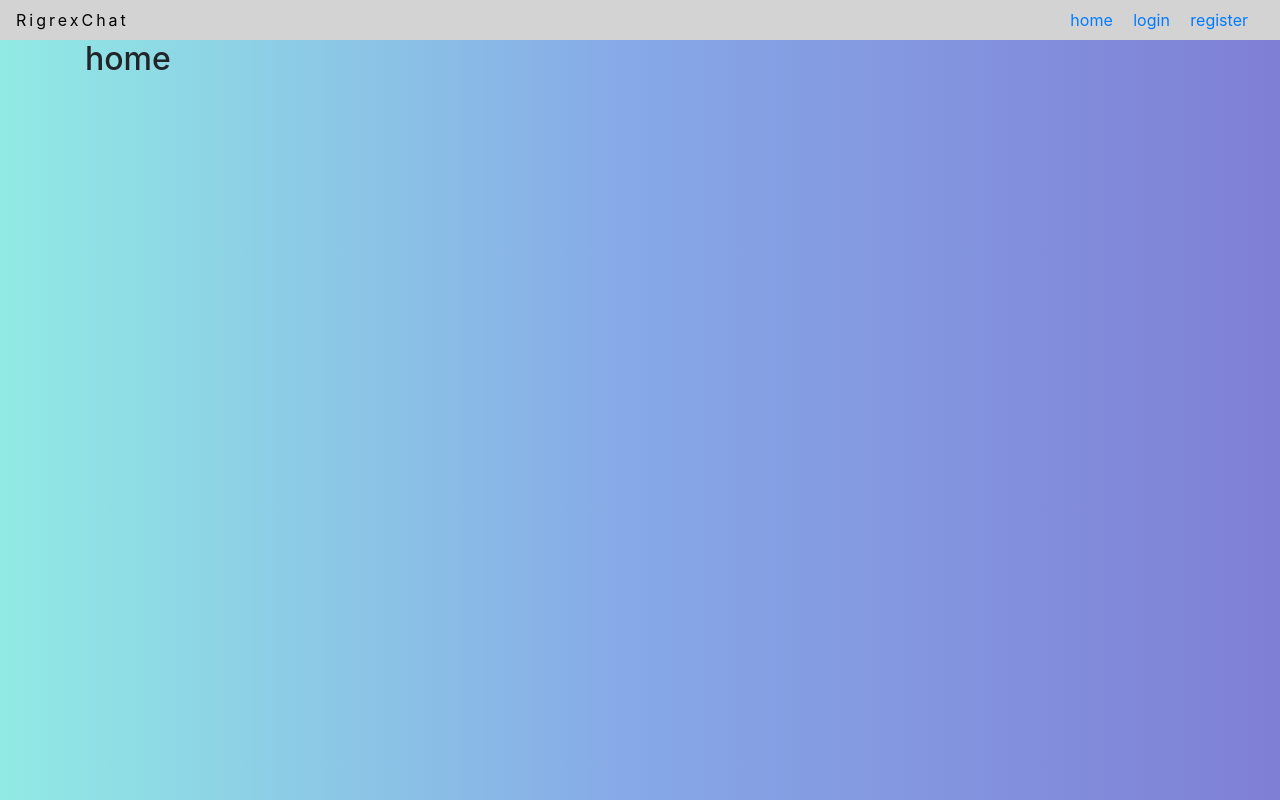
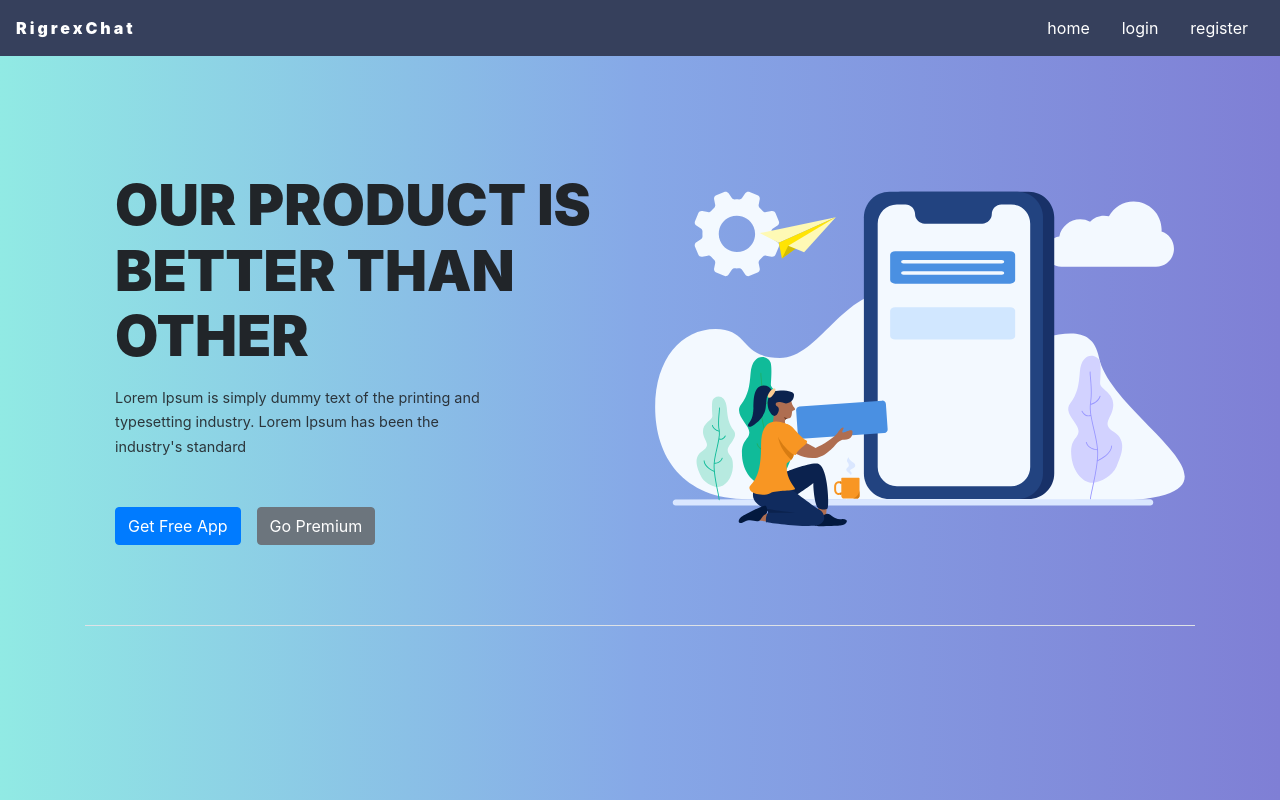
Before and after one commit to hurrairaa/RigrexChat, a Next.js app: page / in a window 1280 px wide. Built offline with nearby package versions, Linux system fonts and the light colour scheme; no server answers.

Commit message:
first commit

```diff
--- a/components/Navbar.js
+++ b/components/Navbar.js
@@ -20,24 +20,34 @@ const Navbar=()=>{
         <div className="navbar">
 
             <div className="logo"> RigrexChat</div>
-            <div>
-                <Link href="/" ><a className="mr-3"> home</a></Link>
-                {!isLoggedIn ? <Link href="/login"><a className="mr-3"> login</a></Link> : null}
-                {!isLoggedIn ? <Link href="/register"><a className="mr-3"> register</a></Link> : null}
-                {isLoggedIn ? <Link href="/chat"><a className="mr-3"> chat</a></Link> : null}
-                {isLoggedIn ? <Link href="/logout"><a className="mr-3"> logout</a></Link> : null}
+            <div className="link-container">
+                <Link href="/" ><a className=" nav-link"> home</a></Link>
+                {!isLoggedIn ? <Link href="/login"><a className=" nav-link"> login</a></Link> : null}
+                {!isLoggedIn ? <Link href="/register"><a className=" nav-link"> register</a></Link> : null}
+                {isLoggedIn ? <Link href="/chat"><a className=" nav-link"> chat</a></Link> : null}
+                {isLoggedIn ? <Link href="/logout"><a className=" nav-link"> logout</a></Link> : null}
             </div>
 
             <style jsx>{`
                 .navbar{
                     display:flex;
                     justify-content:space-arround;
-                    background-color:lightgray;
+                    background-color:#36405c;
                     color:black;
                 }
                 .logo{
                     letter-spacing:3px;
+                    color:white;
+                    font-weight:1000;
                 }
+                .navbar .link-container{
+                    display:flex;
+                    flex-direction:row;
+                }
+                .nav-link{
+                    text-decoration: none;
+                    color:white;
+                  }
             `}</style>
         </div>
     );
--- a/package.json
+++ b/package.json
@@ -5,7 +5,7 @@
   "scripts": {
     "dev": "nodemon server/index.js p $PORT",
     "build": "next build",
-    "start": "NODE_ENV=production node server.js -p $PORT"
+    "start": "NODE_ENV=production node server/index.js -p $PORT"
   },
   "dependencies": {
     "axios": "^0.20.0",
--- a/pages/chat.js
+++ b/pages/chat.js
@@ -90,7 +90,7 @@ class Users extends Component {
 
         return (
             <Layout>
-                <div className="container-fluid h-100">
+                <div className="mt-5 container-fluid h-100">
                     <div className="row justify-content-center h-100">
                         <div className="col-md-4 col-xl-3 chat">
                             <div className="card mb-sm-3 mb-md-0 contacts_card">
--- a/pages/index.js
+++ b/pages/index.js
@@ -8,11 +8,35 @@ class Home extends Component{
     return(
       <Layout>
           <div className="container">
-              <h2>home</h2>
-              <div className="center">
-
+          <header className="hero container-fluid border-bottom">
+            <div className="hero__content container mx-auto">
+              <div className="row px-0 mx-0 align-items-center">
+                <div className="col-lg-6 px-0">
+                  <h1 className="hero__title mb-3">
+                    OUR PRODUCT IS <span className="highlight">BETTER</span> THAN OTHER
+                  </h1>
+                  <p className="hero__paragraph mb-5">
+                    Lorem Ipsum is simply dummy text of the printing and typesetting industry. Lorem Ipsum has been the
+                    industry's
+                    standard
+                  </p>
+                  <div className="hero__btns-container">
+                    <a className="hero__btn btn btn-primary mb-2 mb-lg-0" href="#">
+                      Get Free App
+                    </a>
+                    <a className="hero__btn btn btn-secondary mx-lg-3" href="#">
+                      Go Premium
+                    </a>
+                  </div>
+                </div>
+                <div className="col-lg-5 mt-5 mt-lg-0 mx-0">
+                  <div className="hero__img-container" >
+                    <img src="/images/hero.svg" className="hero__img w-150" />
+                  </div>
+                </div>
               </div>
-
+            </div>
+            </header>
           </div>
       </Layout>
     );
--- a/pages/login.js
+++ b/pages/login.js
@@ -47,7 +47,7 @@ class Login extends Component{
 
                     <div className="p-2 m-5 card card-size">
                         <div className="card-header">
-                            <h2 >Login</h2>
+                            <h2 className="card-head">Login</h2>
                         </div>
                         <div className="card-body">
                             <form onSubmit={this.loginUser}>
--- a/pages/register.js
+++ b/pages/register.js
@@ -42,7 +42,7 @@ class Register extends Component{
                 <div className="container center">
                     <div className="p-2 m-5 card card-size">
                         <div className="card-header">
-                            <h2 >Register</h2>
+                            <h2 className="card-head">Register</h2>
                         </div>
                         <div className="card-body">
                             <form onSubmit={this.createUser} method="post">
--- a/styles/globals.css
+++ b/styles/globals.css
@@ -28,7 +28,13 @@ html {
   margin-top: auto;
   margin-bottom: auto;
 }
-
+.card-head{
+  color:white;
+  font-weight: 700;
+}
+label{
+  color:rgb(248, 248, 248);
+}
 .card {
   height: 500px;
   border-radius: 15px !important;
@@ -287,3 +293,93 @@ html {
     margin-bottom: 15px !important;
   }
 }
+.hero {
+  position: relative;
+  display: flex;
+  flex-direction: column;
+  margin-top: 98px;
+}
+
+@media(min-width: 992px) {
+  .hero {
+    margin-top: 53px;
+  }
+}
+.hero__content {
+  text-align: initial;
+  padding-top: 2rem;
+  padding-bottom: 3rem;
+}
+@media(min-width:992px) {
+  .hero__content {
+    padding-top: 4rem;
+    padding-bottom: 5rem;
+  }
+}
+.hero__title {
+  font-size: 1.8rem;
+  font-weight: 950;
+}
+@media (min-width: 768px) {
+  .hero__title {
+    font-size: 3rem;
+  }
+}
+@media (min-width: 576px) {
+  .hero__title {
+    font-size: 2.5rem;
+    line-height: 1.17;
+  }
+
+  .hero__paragraph {
+    width: 80%;
+  }
+}
+@media(min-width: 992px) {
+  .hero__title {
+    width: 95%;
+    font-size: 3rem;
+    line-height: 1.17;
+  }
+
+  .hero__paragraph {
+    font-size: 1rem;
+    width: 70%;
+  }
+}
+.hero__paragraph {
+  font-size: .9rem;
+  font-weight: 400;
+  line-height: 1.7;
+  opacity: .9;
+}
+
+@media(min-width: 1200px) {
+  .hero__title {
+    font-size: 3.5rem;
+    line-height: 1.17;
+  }
+}
+.hero__btns-container {
+  display: inline-flex;
+  flex-direction: column;
+  align-items: center;
+  width: 150px;
+  margin: auto;
+}
+
+.hero__btn {
+  display: inline-block;
+  width: 100%;
+}
+
+@media(min-width: 992px) {
+  .hero__btns-container {
+    width: auto;
+    flex-direction: row;
+  }
+
+  .hero__btn {
+    width: auto;
+  }
+}
```
Also changed, not shown: public/images/hero.svg (added), public/images/img-1.png (added).
